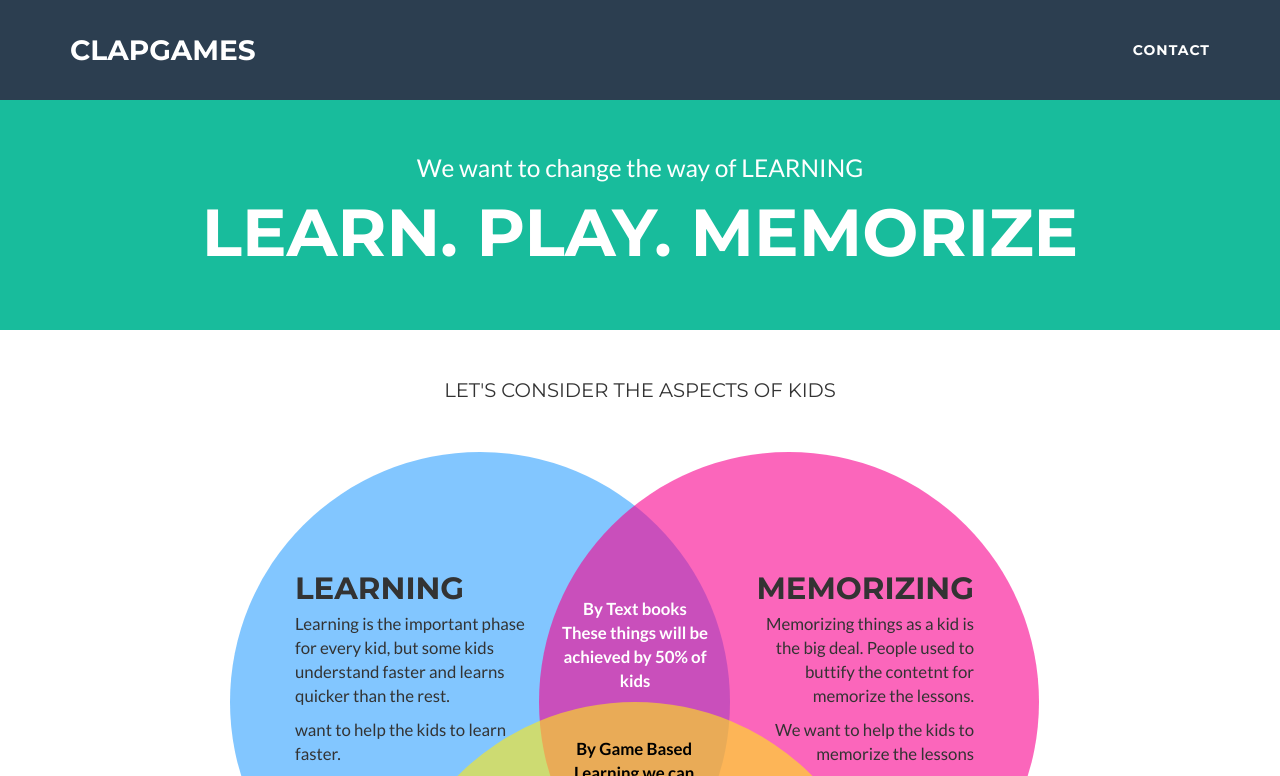
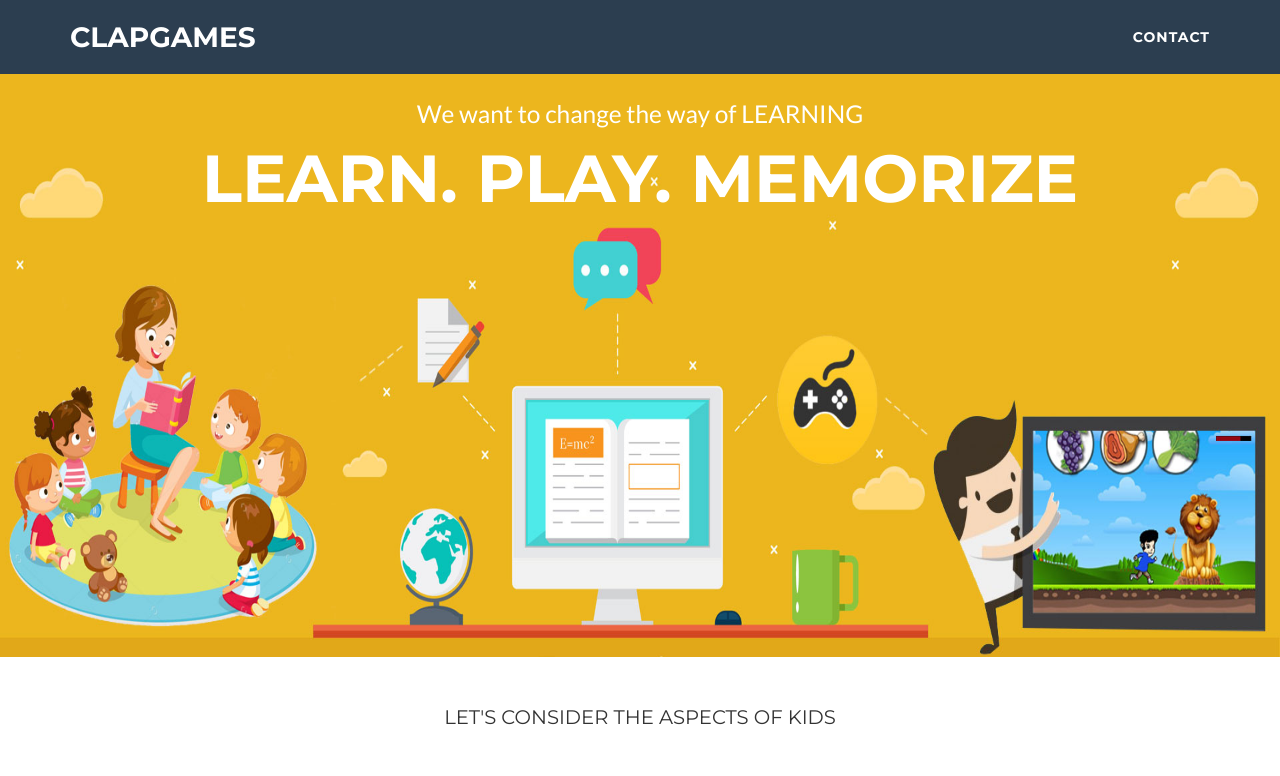
Before and after one commit to clapgames-elearn/clapgames-main-site, a website: page app/index.html in a window 1280 px wide. Shown: the top 776 px of the page. Drawn offline with nearby package versions, Linux system fonts and the light colour scheme; files that its build step writes are made by us from their sources; files whose address does not match are found by name.

Commit message:
Banner update clap
Banner update clap

```diff
--- a/app/less/clapgames.less
+++ b/app/less/clapgames.less
@@ -74,10 +74,17 @@ hr.star-primary:after {
 
 header {
 	text-align: center;
-	background: @theme-success;
+	    margin-top: 57px;
+    background: url(../img/bg1.jpg);
+    background-repeat: no-repeat;
+    background-size: contain;
+    /* border: 1px solid red; */
+    background-size: 100% 100%;
+    max-width: 100%;
+    height: 600px;
 	color: white;
 	.container {
-		padding-top: 100px;
+		padding-top: 10px;
 		padding-bottom: 50px;
 	}
 	img {
@@ -85,6 +92,7 @@ header {
 		margin: 0 auto 20px;
 	}
 	.intro-text {
+		    margin-top: 29px;
 		.name {
 			display: block;
 			font-family: "Montserrat", "Helvetica Neue", Helvetica, Arial, sans-serif;
@@ -102,7 +110,7 @@ header {
 @media(min-width:768px) {
 	header {
 		.container {
-			padding-top: 150px;
+			padding-top: 10px;
 			padding-bottom: 50px;
 		}
 		.intro-text {
@@ -178,7 +186,7 @@ header {
 
 @media(min-width:768px) {
     .navbar-custom {
-        padding: 25px 0;
+        padding: 12px 0;
         -webkit-transition: padding 0.3s;
         -moz-transition: padding 0.3s;
         transition: padding 0.3s;
@@ -190,7 +198,7 @@ header {
 	    }
     }
     .navbar-custom.affix {
-        padding: 10px 0;
+        padding: 5px 0;
 		.navbar-brand {
 	        font-size: 1.5em;
 	    }
```
Also changed, not shown: app/index.html (+1 -1 lines), app/img/bg1.jpg (added).
